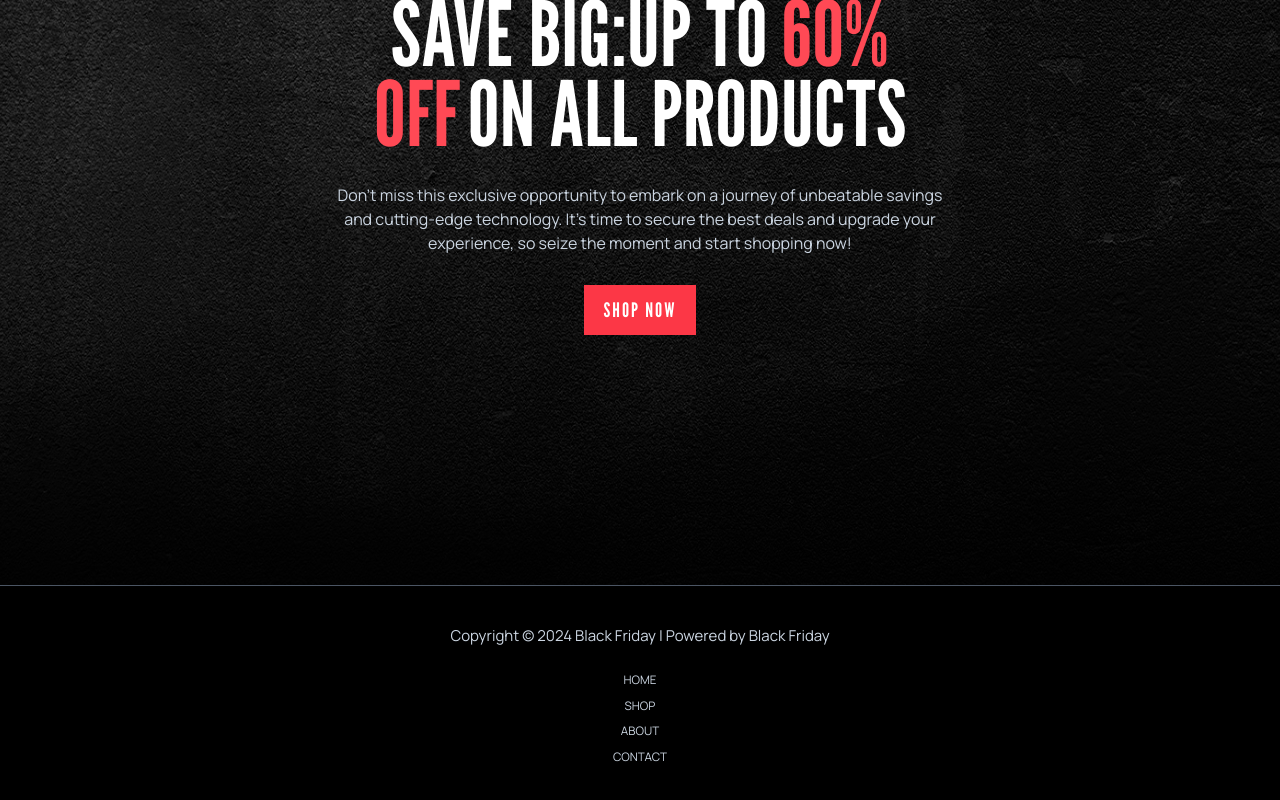
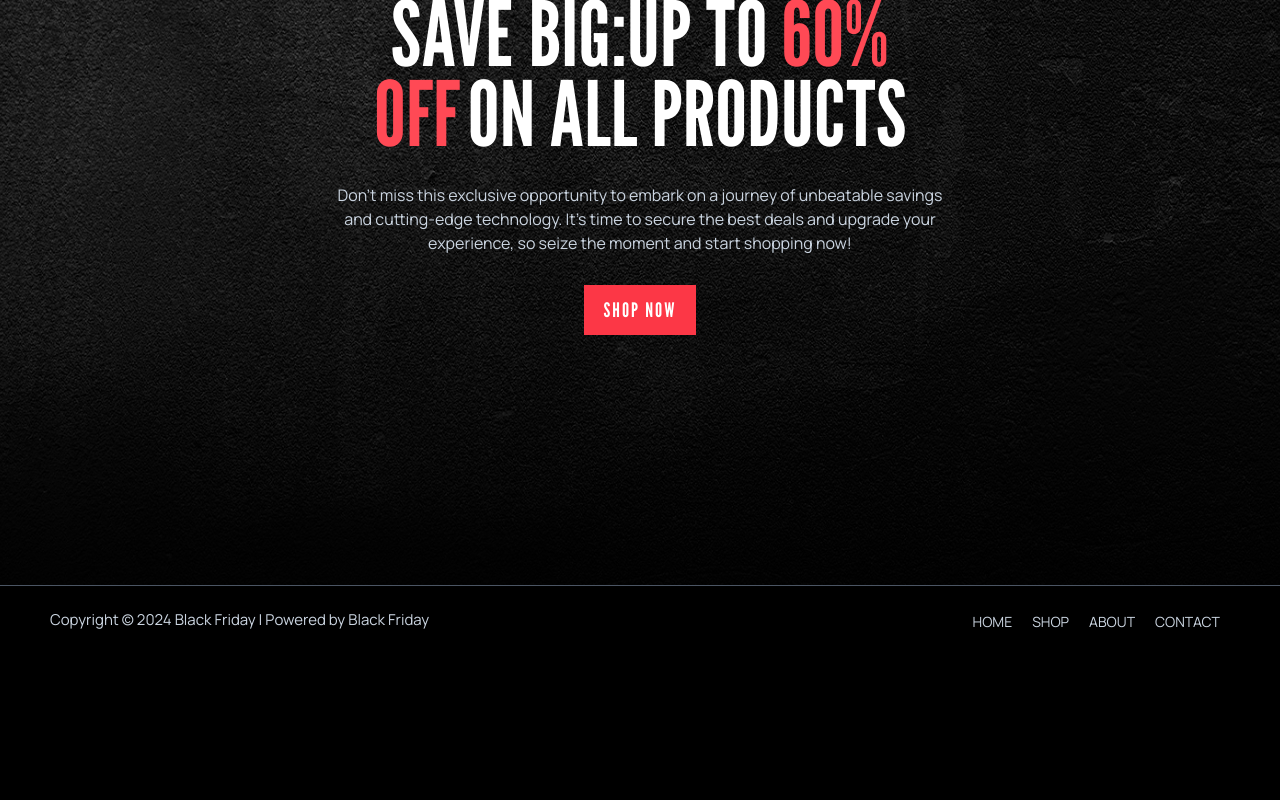
Before and after one commit to sofia-kn/shop-black-friday-nextjs, a Next.js app: page / in a window 1280 px wide. Shown: the part 4947-5747 px from the top of the page. After the commit the page ends 5601 px from the top, so only its background shows below. Built offline with nearby package versions, Linux system fonts and the light colour scheme.

Commit message:
feat(Footer): completed responsive

```diff
--- a/src/app/components/footer/Footer.tsx
+++ b/src/app/components/footer/Footer.tsx
@@ -2,21 +2,21 @@ import Link from "next/link";
 
 const Footer = () => {
   return (
-    <div className="border-t-[0.5px] text-center px-[4rem] py-[4rem] border-gray-600 font-M">
+    <div className="flex flex-col lg:flex-row justify-center lg:justify-between items-center border-t-[0.5px] text-center px-[4rem] py-[4rem] lg:px-[3rem] lg:py-[3rem] xl:px-[5rem] xl:py-8 border-gray-600 font-M">
       <p className="text-2xl text-slate-300">
         Copyright © 2024 Black Friday | Powered by Black Friday
       </p>
-      <div className="flex flex-col justify-center items-center mt-8">
-        <div className="cursor-pointer hover:bg-black hover:text-red-600 items-center text-3xl text-slate-300">
+      <div className="flex flex-col justify-center items-center mt-8 xl:flex-row xl:mt-0">
+        <div className="cursor-pointer hover:bg-black hover:text-red-600 items-center text-3xl text-slate-300 xl:px-[1rem] xl:text-4xl">
           <Link href="#">HOME</Link>
         </div>
-        <div className="cursor-pointer hover:bg-black hover:text-red-600 items-center text-3xl text-slate-300">
+        <div className="cursor-pointer hover:bg-black hover:text-red-600 items-center text-3xl text-slate-300 xl:px-[1rem] xl:text-4xl">
           <Link href="#">SHOP</Link>
         </div>
-        <div className="cursor-pointer hover:bg-black hover:text-red-600 items-center text-3xl text-slate-300">
+        <div className="cursor-pointer hover:bg-black hover:text-red-600 items-center text-3xl text-slate-300 xl:px-[1rem] xl:text-4xl">
           <Link href="#">ABOUT</Link>
         </div>
-        <div className="cursor-pointer hover:bg-black hover:text-red-600 items-center text-3xl text-slate-300">
+        <div className="cursor-pointer hover:bg-black hover:text-red-600 items-center text-3xl text-slate-300 xl:px-[1rem] xl:text-4xl">
           <Link href="#">CONTACT</Link>
         </div>
       </div>
```
